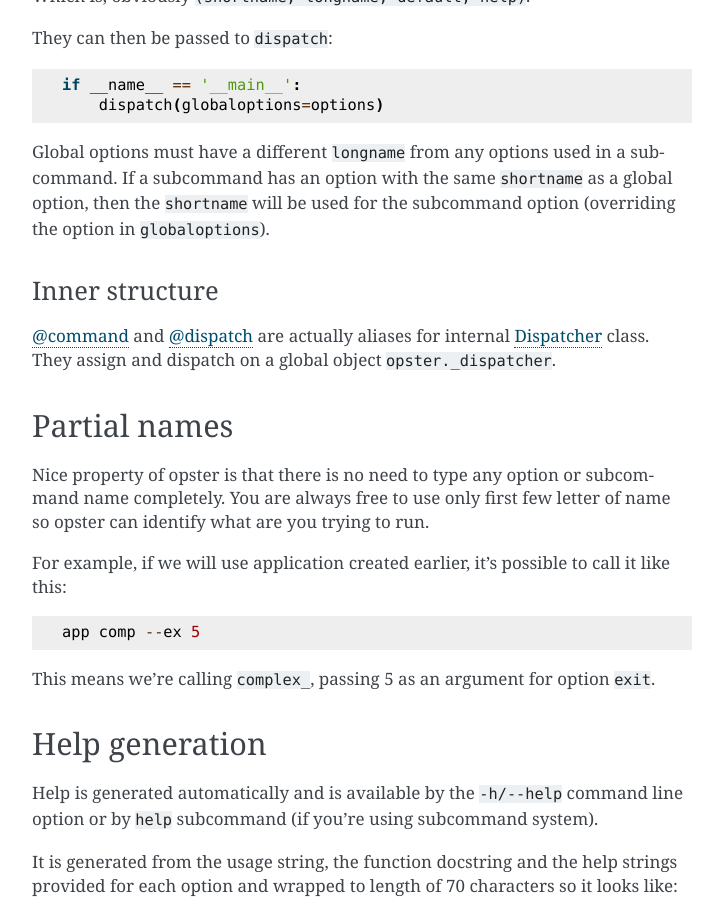
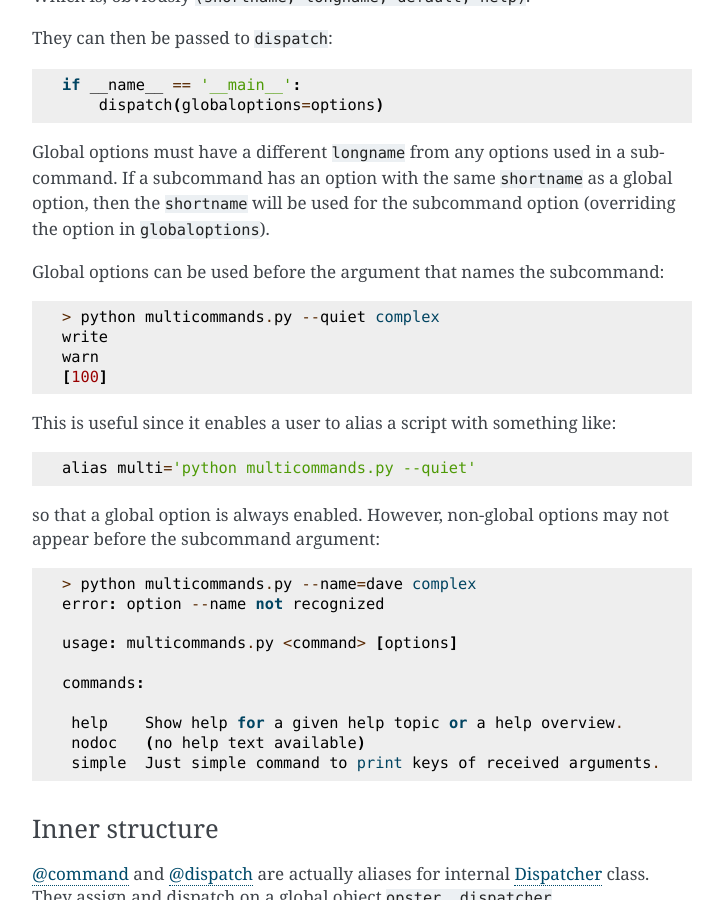
Before and after one commit to piranha/opster, a Sphinx documentation site: the page built from docs/overview.rst, in a window 1280 px wide and 900 px high, scrolled down 3734 px. Shown: the whole window, without its empty margins (388-1111 px from the left). Built offline with Sphinx 7.4.7, drawn with Linux system fonts in a browser that asks for light colours; the version number could not be read and is left out.

Commit message:
Added explanation of global option parsing to docs

```diff
--- a/docs/overview.rst
+++ b/docs/overview.rst
@@ -192,6 +192,31 @@ subcommand. If a subcommand has an option with the same ``shortname`` as a
 global option, then the ``shortname`` will be used for the subcommand option
 (overriding the option in ``globaloptions``).
 
+Global options can be used before the argument that names the subcommand::
+
+  > python multicommands.py --quiet complex
+  write
+  warn
+  [100]
+
+This is useful since it enables a user to alias a script with something like::
+
+  alias multi='python multicommands.py --quiet'
+
+so that a global option is always enabled.
+However, non-global options may not appear before the subcommand argument::
+
+  > python multicommands.py --name=dave complex
+  error: option --name not recognized
+
+  usage: multicommands.py <command> [options]
+
+  commands:
+
+   help    Show help for a given help topic or a help overview.
+   nodoc   (no help text available)
+   simple  Just simple command to print keys of received arguments.
+
 Inner structure
 ---------------
 
```
